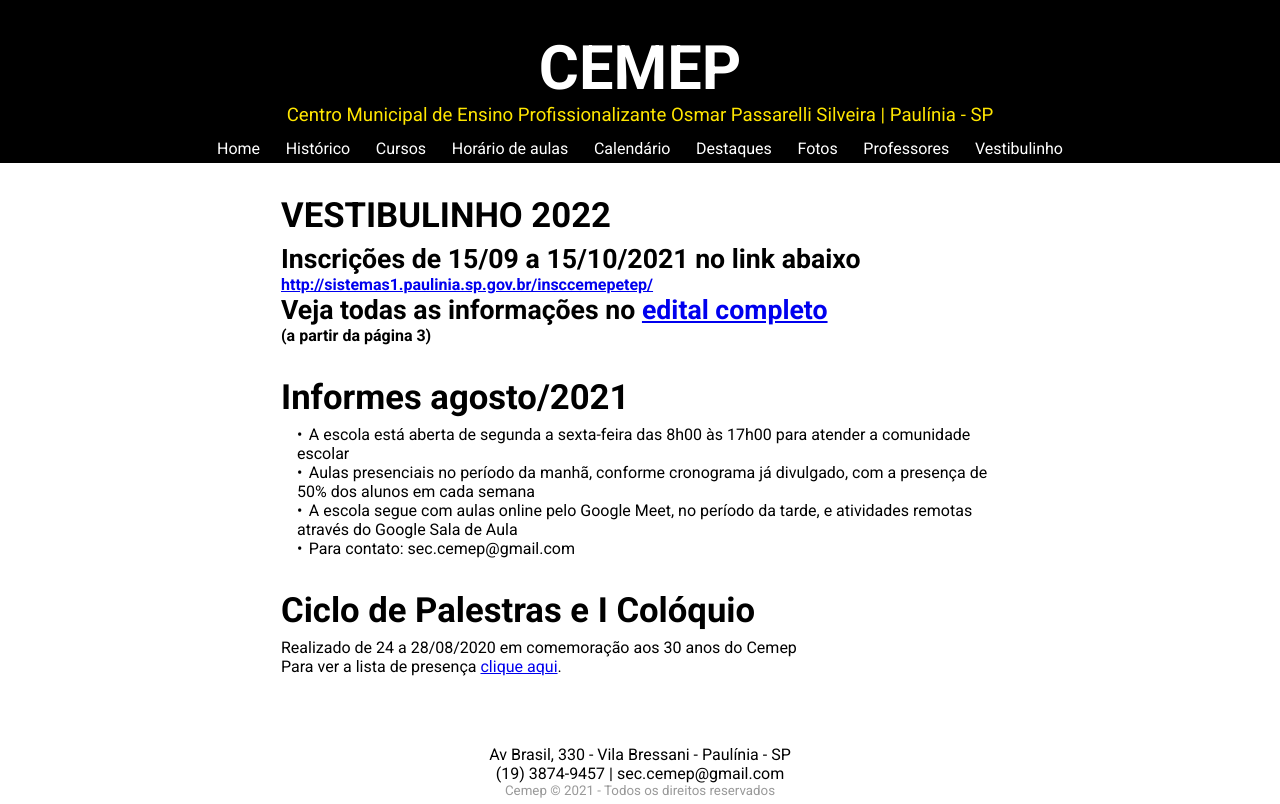
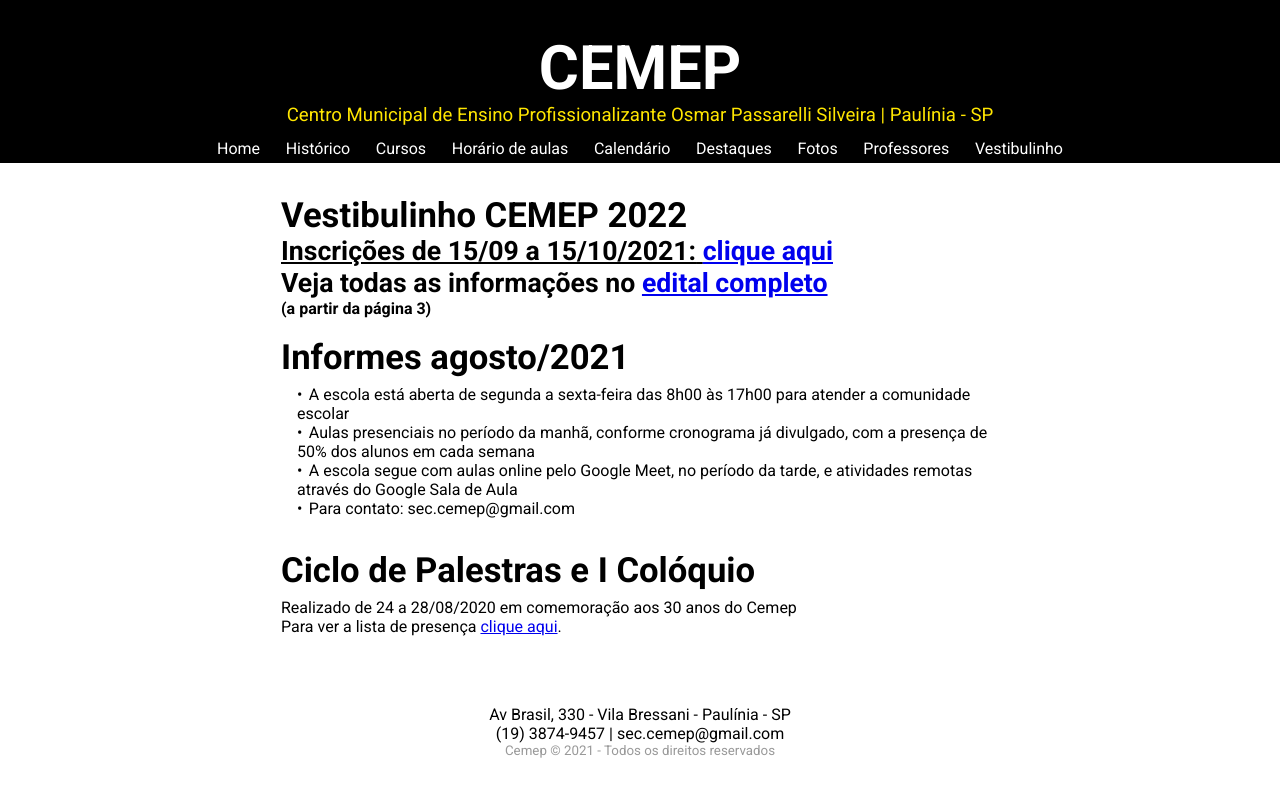
Before and after one commit to tronfy/cemep-old, a Next.js app: page / in a window 1280 px wide. Built offline with nearby package versions, Linux system fonts and the light colour scheme.

Commit message:
feat: centralise Vestibulinho

```diff
--- a/pages/index.tsx
+++ b/pages/index.tsx
@@ -3,6 +3,7 @@ import React from 'react'
 import Head from '../components/Head'
 import Post from '../components/Post'
 import styles from '../styles/Home.module.scss'
+import Vestibulinho from './vestibulinho'
 
 const Home: React.FC = () => {
   return (
@@ -10,21 +11,8 @@ const Home: React.FC = () => {
       <Head title="Home" />
 
       <main className={styles.home}>
-        <Post titulo="VESTIBULINHO 2022">
-          <h2>Inscrições de 15/09 a 15/10/2021 no link abaixo</h2>
-          <h4>
-            <a href="http://sistemas1.paulinia.sp.gov.br/insccemepetep/">
-              http://sistemas1.paulinia.sp.gov.br/insccemepetep/{' '}
-            </a>
-          </h4>
-          <h2>
-            Veja todas as informações no{' '}
-            <a href="http://www.paulinia.sp.gov.br/uploads/semanarios/1671.pdf">
-              edital completo
-            </a>
-          </h2>
-          <h4>(a partir da página 3)</h4>
-        </Post>
+        <Vestibulinho />
+        <br />
 
         <Post titulo="Informes agosto/2021">
           <ul>
--- a/pages/vestibulinho.tsx
+++ b/pages/vestibulinho.tsx
@@ -10,12 +10,14 @@ const Vestibulinho: React.FC = () => {
 
       <main className={styles.vestibulinho}>
         <h1>Vestibulinho CEMEP 2022</h1>
-        <h2>Inscrições de 15/09 a 15/10/2021 no link abaixo</h2>
-        <h4>
-          <a href="http://sistemas1.paulinia.sp.gov.br/insccemepetep/">
-            http://sistemas1.paulinia.sp.gov.br/insccemepetep/{' '}
-          </a>
-        </h4>
+        <h2>
+          <u>
+            Inscrições de 15/09 a 15/10/2021:{' '}
+            <a href="http://sistemas1.paulinia.sp.gov.br/insccemepetep/">
+              clique aqui
+            </a>
+          </u>
+        </h2>
         <h2>
           Veja todas as informações no{' '}
           <a href="http://www.paulinia.sp.gov.br/uploads/semanarios/1671.pdf">
--- a/styles/Vestibulinho.module.scss
+++ b/styles/Vestibulinho.module.scss
@@ -1,11 +1,9 @@
 @import './theme';
 
-// .vestibulinho {
-//   h1,
-//   h2 {
-//     &:not(.keep) {
-//       margin: 0;
-//       padding: 0;
-//     }
-//   }
-// }
+.vestibulinho {
+  h1,
+  h2 {
+    margin-top: 0.6em;
+    padding: 0;
+  }
+}
```
